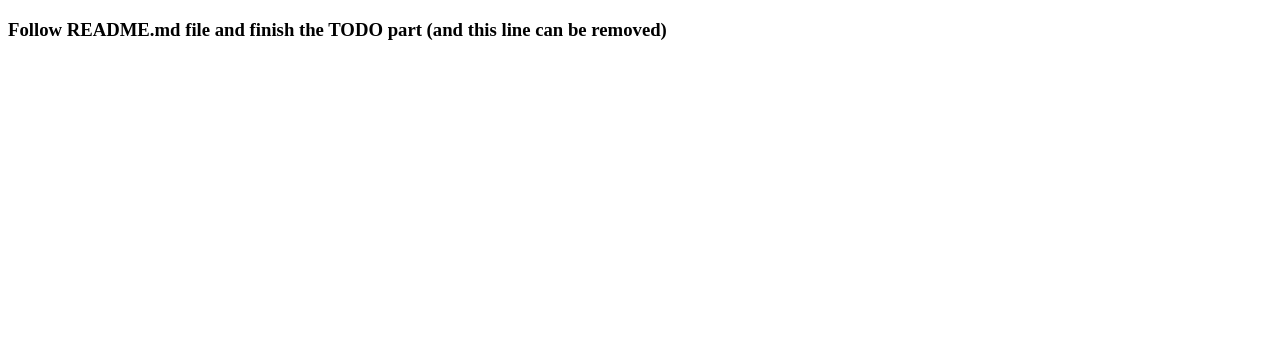
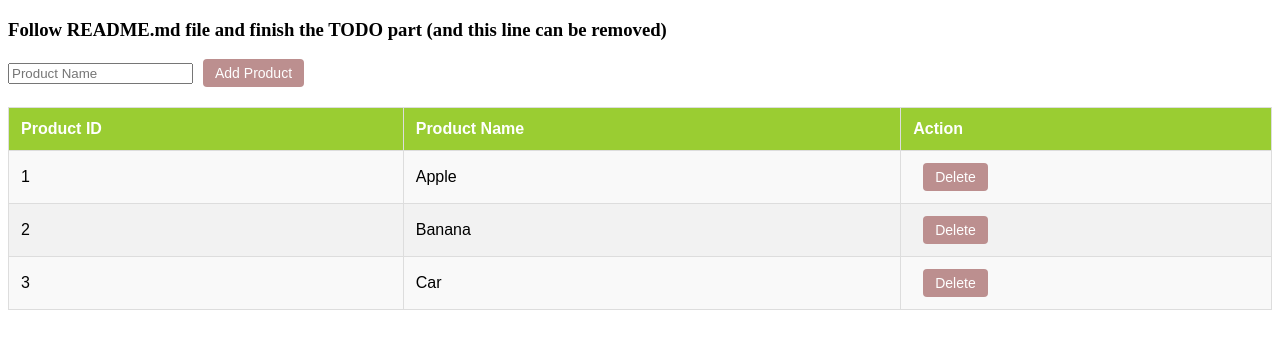
Before and after one commit to g7xu/Product-Management-APP, a React (Vite) app: page / in a window 1280 px wide. Shown: the top 348 px of the page. Built offline with nearby package versions, Linux system fonts and the light colour scheme.

Commit message:
Update productTable_component.jsx

```diff
--- a/src/compoents/productTable_component.jsx
+++ b/src/compoents/productTable_component.jsx
@@ -1,12 +1,42 @@
 import React, { Component } from 'react';
 
-export default class ClassComponent extends Component {
-  constructor(prop) {
-    super(prop);
-    this.state = { ...prop };
+export default class ProductTable extends Component {
+  constructor(props) {
+    super(props);
+    this.state = {
+      products : this.props.init_table_prop
+    };
   }
 
   render() {
-    return;
+    return <div>
+      {/* {Product Section} */}
+      <div>
+        <input type="text" placeholder="Product Name" />
+        <button>Add Product</button>
+      </div>
+
+      <table>
+        <thead>
+          <tr>
+            <th>Product ID</th>
+            <th>Product Name</th>
+            <th>Action</th>
+          </tr>
+        </thead>
+        <tbody>
+          {this.state.products.map((product) => (
+            <tr key={product.id}>
+              <td>{product.id}</td>
+              <td>{product.name}</td>
+              <td>
+                <button>Delete</button>
+              </td>
+            </tr>
+          ))}
+        </tbody>
+      </table>
+
+    </div>
   }
 }
```
